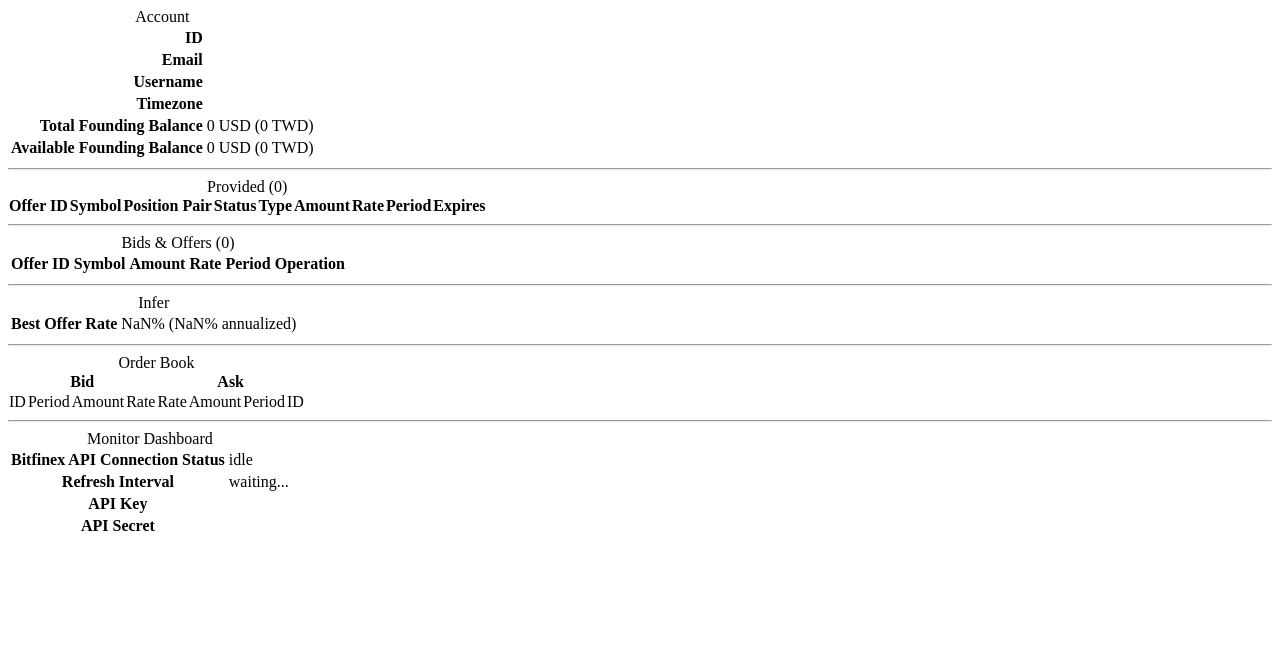
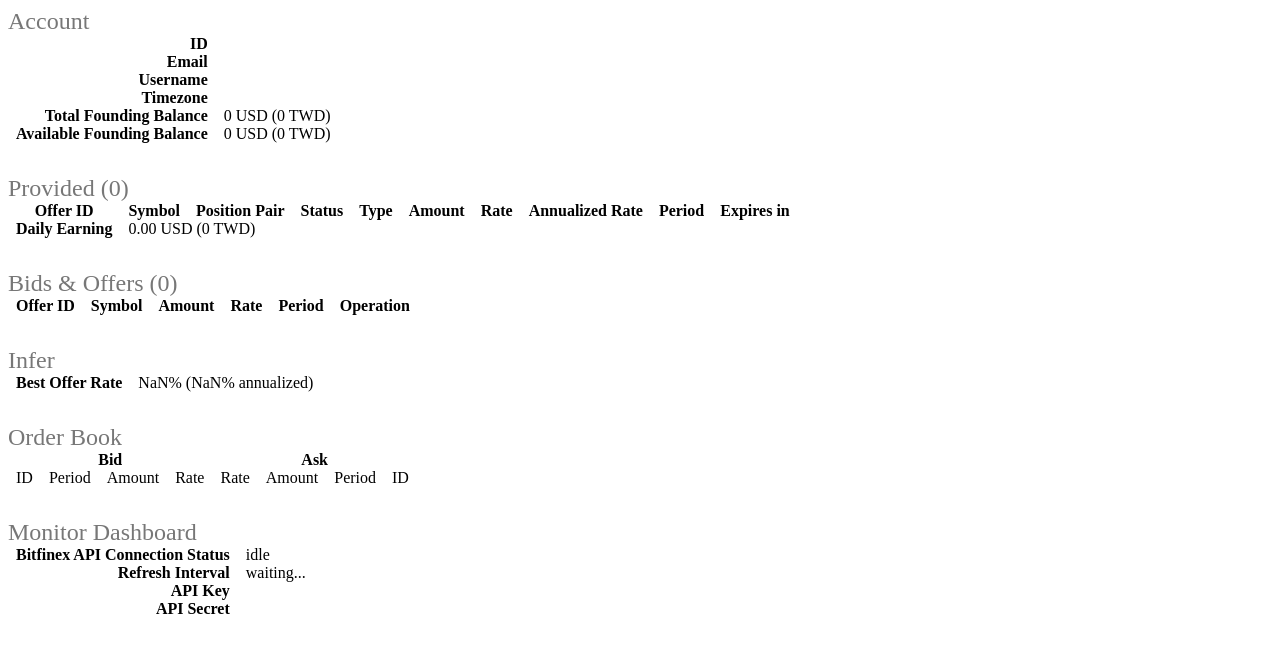
Before and after one commit to gocreating/money-generator, a Next.js app: page / in a window 1280 px wide. Shown: the top 652 px of the page. Built offline with nearby package versions, Linux system fonts and the light colour scheme.

Commit message:
Refine styling

```diff
--- a/pages/index.js
+++ b/pages/index.js
@@ -6,10 +6,17 @@ import useInterval from '../hooks/useInterval';
 
 const Table = styled.table`
   border-collapse:collapse;
+
+  caption {
+    text-align: left;
+    font-size: 24px;
+    color: #777;
+  }
 `;
 
 const Th = styled.th`
   position: relative;
+  padding: 0px 8px;
   ${props => props.alignRight && css`
     text-align: right;
   `}
@@ -17,6 +24,7 @@ const Th = styled.th`
 
 const Td = styled.td`
   position: relative;
+  padding: 0px 8px;
   ${props => props.alignRight && css`
     text-align: right;
   `}
@@ -46,6 +54,11 @@ const ColorBar = styled.div.attrs(props => ({
       left: 0px;
     `}
   `}
+`;
+
+const Divider = styled.div`
+  width: 100%;
+  height: 32px;
 `;
 
 const HomePage = ({ router }) => {
@@ -101,100 +114,121 @@ const HomePage = ({ router }) => {
   let accBidAmount = 0;
   let accAskAmount = 0;
   const totalProvidedAmount = Object.values(info.user.fundingCreditMap || []).reduce((sum, fc) => sum + fc.amount, 0);
-
+  const dailyEarning = Object.keys(info.user.fundingCreditMap || []).reduce((sum, offerId) => {
+    const fc = info.user.fundingCreditMap[offerId];
+    return sum + fc.amount * fc.rate;
+  }, 0);
   return (
     <div>
-      <table>
+      <Table>
         <caption>Account</caption>
         <tbody>
           <tr>
             <Th alignRight>ID</Th>
-            <td>{info.user.info?.id}</td>
+            <Td>{info.user.info?.id}</Td>
           </tr>
           <tr>
             <Th alignRight>Email</Th>
-            <td>{info.user.info?.email}</td>
+            <Td>{info.user.info?.email}</Td>
           </tr>
           <tr>
             <Th alignRight>Username</Th>
-            <td>{info.user.info?.username}</td>
+            <Td>{info.user.info?.username}</Td>
           </tr>
           <tr>
             <Th alignRight>Timezone</Th>
-            <td>{info.user.info?.timezone}</td>
+            <Td>{info.user.info?.timezone}</Td>
           </tr>
           <tr>
             <Th alignRight>Total Founding Balance</Th>
-            <td>{`${balance} USD (${round(balance * 30, 0)} TWD)`}</td>
+            <Td>{`${balance} USD (${round(balance * 30, 0)} TWD)`}</Td>
           </tr>
           <tr>
             <Th alignRight>Available Founding Balance</Th>
-            <td>{`${balanceAvailable} USD (${round(balanceAvailable * 30, 0)} TWD)`}</td>
+            <Td>{`${balanceAvailable} USD (${round(balanceAvailable * 30, 0)} TWD)`}</Td>
           </tr>
         </tbody>
-      </table>
-      <hr />
+      </Table>
+      <Divider />
       <Table>
         <caption>{`Provided (${Object.keys(info.user.fundingCreditMap || []).length})`}</caption>
         <thead>
           <tr>
-            <th>Offer ID</th>
-            <th>Symbol</th>
-            <th>Position Pair</th>
-            <th>Status</th>
-            <th>Type</th>
+            <Th>Offer ID</Th>
+            <Th>Symbol</Th>
+            <Th>Position Pair</Th>
+            <Th>Status</Th>
+            <Th>Type</Th>
             <Th alignRight>Amount</Th>
             <Th alignRight>Rate</Th>
+            <Th alignRight>Annualized Rate</Th>
             <Th alignRight>Period</Th>
-            <Th alignRight>Expires</Th>
+            <Th alignRight>Expires in</Th>
           </tr>
         </thead>
         <tbody>
           {Object.keys(info.user.fundingCreditMap || []).map(offerId => {
             const fc = info.user.fundingCreditMap[offerId];
             const now = new Date();
-            const expiringInHour = Math.floor((fc.mtsOpening + fc.period * 86400000 - now.getTime()) / 3600000);
-            const expiringInDay = Math.floor(expiringInHour / 24);
+            const expiringInSecond = (fc.mtsOpening + fc.period * 86400000 - now.getTime()) / 1000;
+            const expiringInMinute = expiringInSecond / 60;
+            const expiringInHour = expiringInMinute / 60;
+            const expiringInDay = expiringInHour / 24;
             let expStr = '';
-            if (expiringInHour < 24) {
-              expStr = `${expiringInHour} hours`;
+            if (expiringInSecond < 60) {
+              expStr = `${Math.floor(expiringInSecond)} hours`;
+            } else if (expiringInMinute < 60) {
+              expStr = `${Math.floor(expiringInMinute)} minutes`;
+            } else if (expiringInHour < 48) {
+              expStr = `${Math.floor(expiringInHour)} hours`;
             } else {
-              expStr = `${expiringInDay} days`;
+              expStr = `${Math.floor(expiringInDay)} days`;
             }
             return (
               <tr key={offerId}>
-                <td>{fc.id}</td>
-                <td>{fc.symbol}</td>
-                <td>{fc.positionPair}</td>
-                <td>{fc.status}</td>
-                <td>{fc.type}</td>
+                <Td>{fc.id}</Td>
+                <Td>{fc.symbol}</Td>
+                <Td>{fc.positionPair}</Td>
+                <Td>{fc.status}</Td>
+                <Td>{fc.type}</Td>
                 <Td alignRight>{round(fc.amount, 2).toFixed(2)}</Td>
                 <Td alignRight>
-                  {`${round(fc.rate * 100, 5).toFixed(5)}% (${round(fc.rate * 365 * 100, 1).toFixed(1)}% annualized)`}
+                  {`${round(fc.rate * 100, 5).toFixed(5)}%`}
                   <ColorBar
                     percentage={fc.amount / totalProvidedAmount}
                     percentageRight
                     red
                   />
                 </Td>
+                <Td alignRight>
+                  {`${round(fc.rate * 365 * 100, 1).toFixed(1)}%`}
+                </Td>
                 <Td alignRight>{`${fc.period} days`}</Td>
-                <Td alignRight>{`in ${expStr}`}</Td>
+                <Td alignRight>{expStr}</Td>
               </tr>
             );
           })}
         </tbody>
+        <tfoot>
+          <tr>
+            <Th>Daily Earning</Th>
+            <Td colSpan={8}>
+              {`${round(dailyEarning, 2).toFixed(2)} USD (${round(dailyEarning * 30, 0)} TWD)`}
+            </Td>
+          </tr>
+        </tfoot>
       </Table>
-      <hr />
-      <table>
+      <Divider />
+      <Table>
         <caption>{`Bids & Offers (${Object.keys(info.user.fundingOfferMap || []).length})`}</caption>
         <thead>
           <tr>
-            <th>Offer ID</th>
-            <th>Symbol</th>
+            <Th>Offer ID</Th>
+            <Th>Symbol</Th>
             <Th alignRight>Amount</Th>
             <Th alignRight>Rate</Th>
             <Th alignRight>Period</Th>
-            <th>Operation</th>
+            <Th>Operation</Th>
           </tr>
         </thead>
         <tbody>
@@ -202,14 +236,14 @@ const HomePage = ({ router }) => {
             const fo = info.user.fundingOfferMap[offerId];
             return (
               <tr key={offerId}>
-                <td>{fo.id}</td>
-                <td>{fo.symbol}</td>
+                <Td>{fo.id}</Td>
+                <Td>{fo.symbol}</Td>
                 <Td alignRight>{round(fo.amount, 2).toFixed(2)}</Td>
                 <Td alignRight>
                   {`${round(fo.rate * 100, 5).toFixed(5)}% (${round(fo.rate * 365 * 100, 1).toFixed(1)}% annualized)`}
                 </Td>
-                <td>{`${fo.period} days`}</td>
-                <td>
+                <Td>{`${fo.period} days`}</Td>
+                <Td>
                   <button
                     onClick={() => {
                       fetch(`${process.env.BOT_SERVER_HOST}/api/offer/${fo.id}/close`, { method: 'POST' })
@@ -221,42 +255,42 @@ const HomePage = ({ router }) => {
                   >
                     Close
                   </button>
-                </td>
+                </Td>
               </tr>
             );
           })}
         </tbody>
-      </table>
-      <hr />
-      <table>
+      </Table>
+      <Divider />
+      <Table>
           <caption>Infer</caption>
         <tbody>
           <tr>
-            <th>Best Offer Rate</th>
-            <td>
+            <Th>Best Offer Rate</Th>
+            <Td>
               {`${round(info.infer?.bestAskRate * 100, 5).toFixed(5)}% (${round(info.infer?.bestAskRate * 365 * 100, 1).toFixed(1)}% annualized)`}
-            </td>
+            </Td>
           </tr>
         </tbody>
-      </table>
-      <hr />
+      </Table>
+      <Divider />
       <Table>
         <caption>{'Order Book'}</caption>
         <thead>
           <tr>
-            <th colSpan={4}>Bid</th>
-            <th colSpan={4}>Ask</th>
+            <Th colSpan={4}>Bid</Th>
+            <Th colSpan={4}>Ask</Th>
           </tr>
           <tr>
-            <td>ID</td>
+            <Td>ID</Td>
             <Td alignRight>Period</Td>
             <Td alignRight>Amount</Td>
             <Td alignRight>Rate</Td>
 
-            <td>Rate</td>
-            <td>Amount</td>
+            <Td>Rate</Td>
+            <Td>Amount</Td>
             <Td alignRight>Period</Td>
-            <td>ID</td>
+            <Td>ID</Td>
           </tr>
         </thead>
         <tbody>
@@ -267,7 +301,7 @@ const HomePage = ({ router }) => {
 
             return (
               <tr key={bid[0]}>
-                <td>{bid[0]}</td>
+                <Td>{bid[0]}</Td>
                 <Td alignRight>{bid[1]}</Td>
                 <Td alignRight>
                   {round(-bid[3], 1).toFixed(1)}
@@ -292,36 +326,36 @@ const HomePage = ({ router }) => {
                 </Td>
                 <Td alignRight>{round(ask[3], 1).toFixed(1)}</Td>
                 <Td alignRight>{ask[1]}</Td>
-                <td>{ask[0]}</td>
+                <Td>{ask[0]}</Td>
               </tr>
             );
           })}
         </tbody>
       </Table>
-      <hr />
-      <table>
+      <Divider />
+      <Table>
         <caption>Monitor Dashboard</caption>
         <tbody>
           <tr>
-            <th>Bitfinex API Connection Status</th>
-            <td>{status}</td>
+            <Th alignRight>Bitfinex API Connection Status</Th>
+            <Td>{status}</Td>
           </tr>
           <tr>
-            <th>Refresh Interval</th>
-            <td>
+            <Th alignRight>Refresh Interval</Th>
+            <Td>
               {refreshSecond ? `Every ${refreshSecond} seconds` : 'waiting...'}
-            </td>
+            </Td>
           </tr>
           <tr>
-            <th>API Key</th>
-            <td>{BITFINEX_API_KEY}</td>
+            <Th alignRight>API Key</Th>
+            <Td>{BITFINEX_API_KEY}</Td>
           </tr>
           <tr>
-            <th>API Secret</th>
-            <td>{BITFINEX_API_SECRET}</td>
+            <Th alignRight>API Secret</Th>
+            <Td>{BITFINEX_API_SECRET}</Td>
           </tr>
         </tbody>
-      </table>
+      </Table>
     </div>
   )
 };
```
